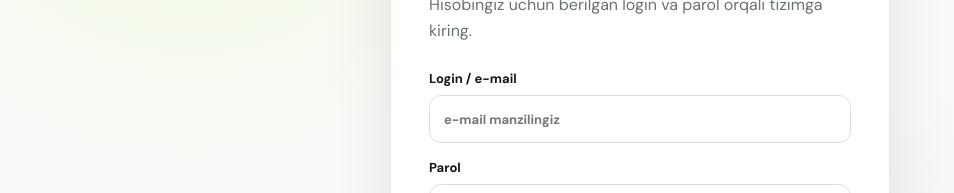
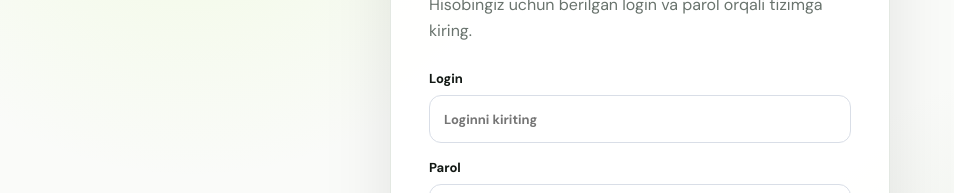
Before and after one commit to Fentoph-Company/garantiya, a Next.js app: page /login in a window 1280 px wide. Shown: the part 267-460 px from the top of the page, without its empty margins (0-954 px from the left). Built offline with nearby package versions, Linux system fonts and the light colour scheme; no server answers.

Commit message:
ui: use login field instead of email wording

```diff
--- a/app/login/page.tsx
+++ b/app/login/page.tsx
@@ -4,7 +4,7 @@ import { FormEvent, useState } from "react";
 import { useRouter } from "next/navigation";
 
 export default function Login() {
-  const [email, setEmail] = useState("");
+  const [login, setLogin] = useState("");
   const [password, setPassword] = useState("");
   const [error, setError] = useState("");
   const [loading, setLoading] = useState(false);
@@ -19,7 +19,7 @@ export default function Login() {
       const response = await fetch("/api/auth/login", {
         method: "POST",
         headers: { "content-type": "application/json" },
-        body: JSON.stringify({ email, password }),
+        body: JSON.stringify({ email: login, password }),
       });
 
       const data = await response.json();
@@ -52,20 +52,18 @@ export default function Login() {
         <form onSubmit={submit} className="auth-card login-card">
           <div className="eyebrow">SHAXSIY KABINET</div>
           <h1>Tizimga kirish</h1>
-          <p>
-            Hisobingiz uchun berilgan login va parol orqali tizimga kiring.
-          </p>
+          <p>Hisobingiz uchun berilgan login va parol orqali tizimga kiring.</p>
 
           <div className="login-fields">
             <label>
-              <span>Login / e-mail</span>
+              <span>Login</span>
               <input
-                type="email"
+                type="text"
                 required
                 autoComplete="username"
-                value={email}
-                onChange={(e) => setEmail(e.target.value)}
-                placeholder="e-mail manzilingiz"
+                value={login}
+                onChange={(e) => setLogin(e.target.value)}
+                placeholder="Loginni kiriting"
               />
             </label>
 
@@ -91,9 +89,7 @@ export default function Login() {
 
           <div className="login-note">
             <strong>Eslatma</strong>
-            <p>
-              Login va parollar har bir do‘kon uchun alohida beriladi.
-            </p>
+            <p>Login va parollar har bir do‘kon uchun alohida beriladi.</p>
           </div>
         </form>
 
```
